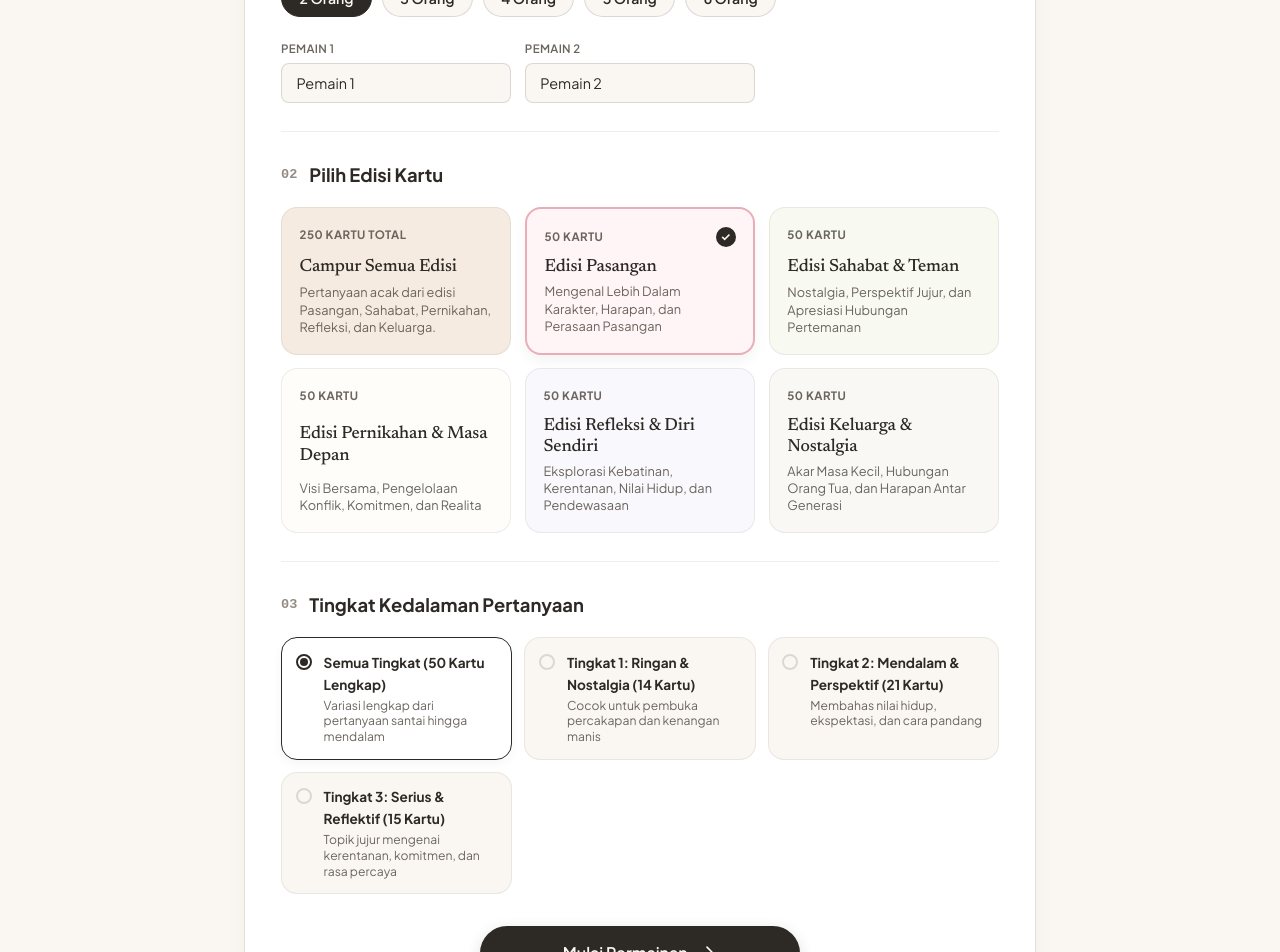
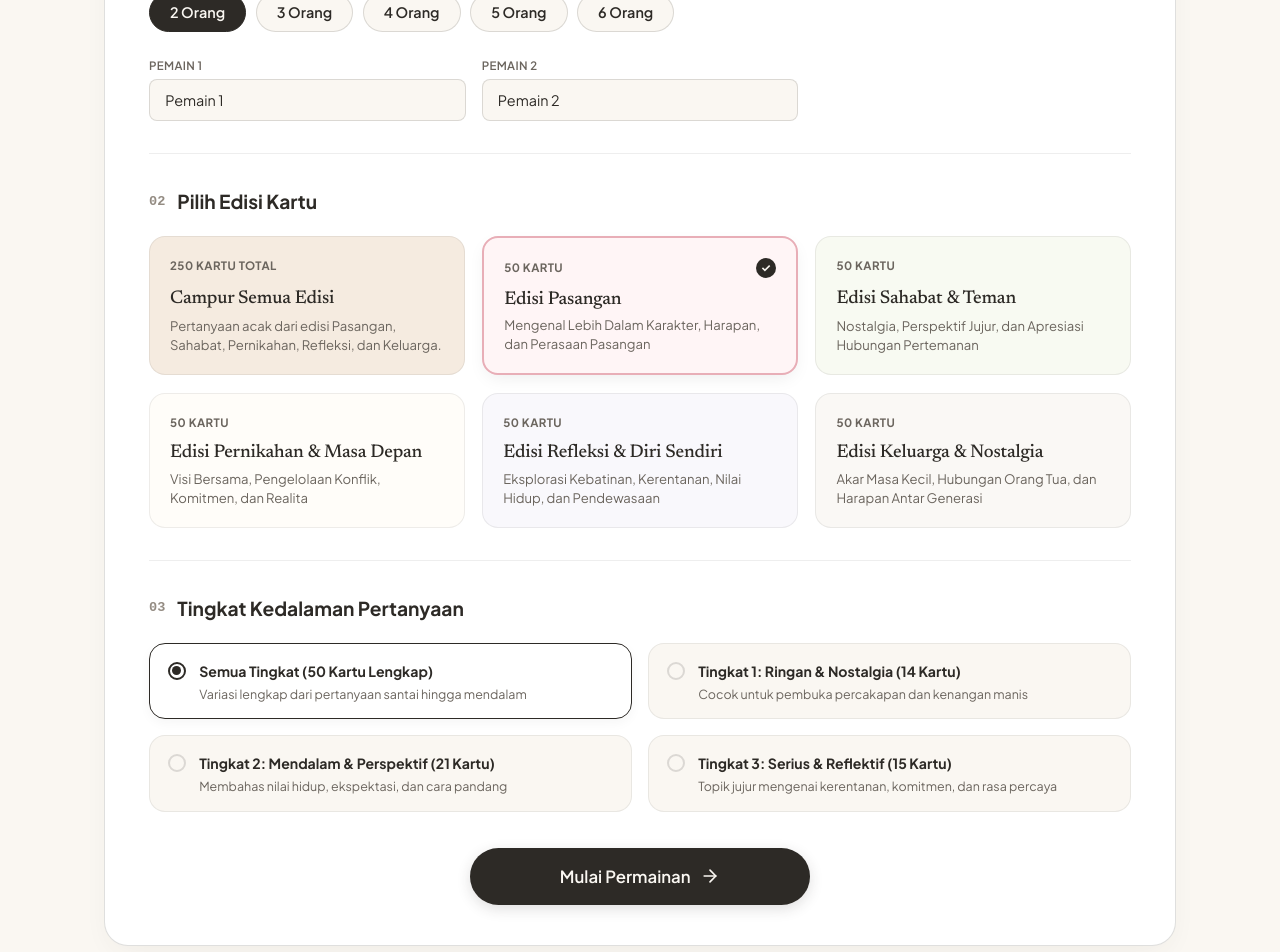
Before and after one commit to MyusiZ3/AboutUs, a Vue app: page / in a window 1280 px wide. Shown: the part 380-1332 px from the top of the page. Built offline with nearby package versions, Linux system fonts and the light colour scheme.

Commit message:
style: expand GameSetup grid to 3-column desktop layout to eliminate empty side margins

```diff
--- a/src/components/GameSetup.vue
+++ b/src/components/GameSetup.vue
@@ -1,5 +1,5 @@
 <template>
-  <div class="setup-wrapper container-narrow">
+  <div class="setup-wrapper container-wide">
     <div class="setup-header">
       <h1 class="setup-title font-editorial">Bicara Jujur, Mengenal Lebih Dalam</h1>
       <p class="setup-desc">
@@ -202,7 +202,7 @@ function handleStart() {
 }
 
 .setup-title {
-  font-size: 2.3rem;
+  font-size: 2.5rem;
   margin-top: 0.5rem;
   margin-bottom: 0.5rem;
   color: var(--text-main);
@@ -210,9 +210,9 @@ function handleStart() {
 }
 
 .setup-desc {
-  font-size: 1rem;
+  font-size: 1.05rem;
   color: var(--text-muted);
-  max-width: 600px;
+  max-width: 680px;
   margin: 0 auto;
 }
 
@@ -220,14 +220,14 @@ function handleStart() {
   background-color: var(--bg-surface);
   border-radius: var(--radius-lg);
   border: 1px solid var(--border-medium);
-  padding: 2.25rem;
+  padding: 2.5rem 2.75rem;
   box-shadow: var(--shadow-soft);
 }
 
 .setup-section {
   display: flex;
   flex-direction: column;
-  gap: 1.1rem;
+  gap: 1.2rem;
 }
 
 .section-label-group {
@@ -244,7 +244,7 @@ function handleStart() {
 }
 
 .section-title {
-  font-size: 1.15rem;
+  font-size: 1.2rem;
   font-weight: 700;
   color: var(--text-main);
 }
@@ -252,7 +252,7 @@ function handleStart() {
 .section-divider {
   height: 1px;
   background-color: var(--border-light);
-  margin: 1.75rem 0;
+  margin: 2rem 0;
 }
 
 /* Player Count */
@@ -271,13 +271,13 @@ function handleStart() {
 }
 
 .count-btn {
-  padding: 0.55rem 1.1rem;
+  padding: 0.6rem 1.25rem;
   border-radius: var(--radius-full);
   border: 1px solid var(--border-medium);
   background: var(--bg-main);
   color: var(--text-main);
   font-family: var(--font-sans);
-  font-size: 0.88rem;
+  font-size: 0.9rem;
   font-weight: 600;
   cursor: pointer;
   transition: var(--transition-smooth);
@@ -295,8 +295,8 @@ function handleStart() {
 
 .player-names-grid {
   display: grid;
-  grid-template-columns: repeat(auto-fill, minmax(200px, 1fr));
-  gap: 0.85rem;
+  grid-template-columns: repeat(3, 1fr);
+  gap: 1rem;
   margin-top: 0.35rem;
 }
 
@@ -312,7 +312,7 @@ function handleStart() {
 
 .name-input {
   width: 100%;
-  padding: 0.65rem 0.9rem;
+  padding: 0.7rem 0.95rem;
   border-radius: var(--radius-sm);
   border: 1px solid var(--border-medium);
   background: var(--bg-main);
@@ -329,24 +329,25 @@ function handleStart() {
   box-shadow: 0 0 0 3px rgba(45, 42, 38, 0.08);
 }
 
-/* Editions Grid */
+/* Editions Grid - Balanced 3 Columns on Desktop */
 .editions-grid {
   display: grid;
-  grid-template-columns: repeat(auto-fill, minmax(220px, 1fr));
-  gap: 0.85rem;
+  grid-template-columns: repeat(3, 1fr);
+  gap: 1.1rem;
 }
 
 .edition-card {
   border-radius: var(--radius-md);
   border: 1.5px solid var(--border-light);
   background-color: var(--card-bg, var(--bg-main));
-  padding: 1.1rem;
+  padding: 1.25rem;
   cursor: pointer;
   transition: var(--transition-smooth);
   position: relative;
   display: flex;
   flex-direction: column;
   justify-content: space-between;
+  min-height: 130px;
 }
 
 .edition-card:hover {
@@ -394,30 +395,30 @@ function handleStart() {
 }
 
 .edition-card-title {
-  font-size: 1.1rem;
+  font-size: 1.15rem;
   color: var(--text-main);
-  margin-bottom: 0.3rem;
+  margin-bottom: 0.35rem;
   line-height: 1.2;
 }
 
 .edition-card-desc {
-  font-size: 0.8rem;
+  font-size: 0.82rem;
   color: var(--text-muted);
-  line-height: 1.35;
+  line-height: 1.4;
 }
 
-/* Level Options */
+/* Level Options - 2 Columns on Desktop */
 .level-options {
   display: grid;
-  grid-template-columns: repeat(auto-fill, minmax(230px, 1fr));
-  gap: 0.75rem;
+  grid-template-columns: repeat(2, 1fr);
+  gap: 1rem;
 }
 
 .level-card {
   display: flex;
   align-items: flex-start;
-  gap: 0.75rem;
-  padding: 0.85rem;
+  gap: 0.85rem;
+  padding: 1rem 1.1rem;
   border-radius: var(--radius-md);
   border: 1px solid var(--border-light);
   background: var(--bg-main);
@@ -436,8 +437,8 @@ function handleStart() {
 }
 
 .level-radio {
-  width: 16px;
-  height: 16px;
+  width: 18px;
+  height: 18px;
   border-radius: 50%;
   border: 2px solid var(--border-medium);
   margin-top: 2px;
@@ -452,46 +453,68 @@ function handleStart() {
 }
 
 .radio-dot {
-  width: 8px;
-  height: 8px;
+  width: 9px;
+  height: 9px;
   border-radius: 50%;
   background: var(--text-main);
 }
 
 .level-title {
   display: block;
-  font-size: 0.85rem;
+  font-size: 0.88rem;
   font-weight: 700;
   color: var(--text-main);
-  margin-bottom: 0.15rem;
+  margin-bottom: 0.2rem;
 }
 
 .level-desc {
   display: block;
-  font-size: 0.76rem;
+  font-size: 0.78rem;
   color: var(--text-muted);
-  line-height: 1.3;
+  line-height: 1.35;
 }
 
 .setup-actions {
-  margin-top: 2rem;
+  margin-top: 2.25rem;
   display: flex;
   justify-content: center;
 }
 
 .btn-start {
   width: 100%;
-  max-width: 320px;
-  padding: 0.95rem 1.8rem;
-  font-size: 1rem;
+  max-width: 340px;
+  padding: 1.05rem 2rem;
+  font-size: 1.05rem;
 }
 
-@media (max-width: 640px) {
+/* Responsive Media Queries */
+@media (max-width: 920px) {
   .setup-card {
-    padding: 1.5rem;
+    padding: 1.75rem;
+  }
+  .editions-grid {
+    grid-template-columns: repeat(2, 1fr);
+  }
+  .player-names-grid {
+    grid-template-columns: repeat(2, 1fr);
+  }
+  .level-options {
+    grid-template-columns: 1fr;
+  }
+}
+
+@media (max-width: 600px) {
+  .setup-card {
+    padding: 1.25rem;
   }
   .setup-title {
     font-size: 1.85rem;
   }
+  .editions-grid {
+    grid-template-columns: 1fr;
+  }
+  .player-names-grid {
+    grid-template-columns: 1fr;
+  }
 }
 </style>
```
